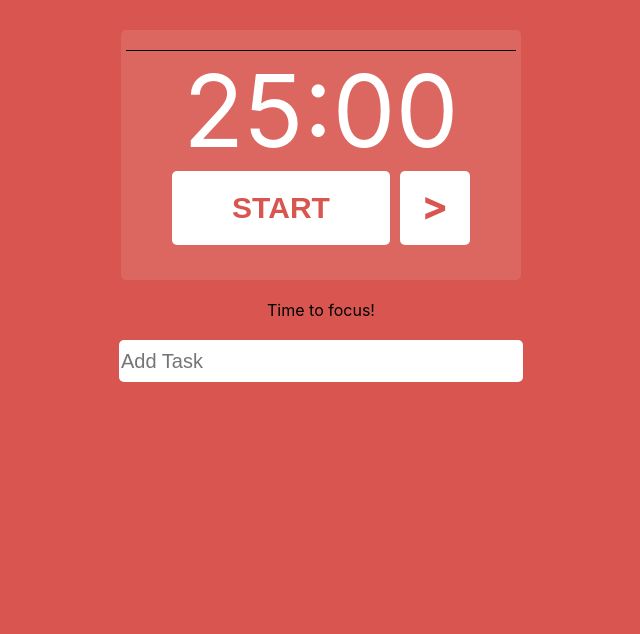
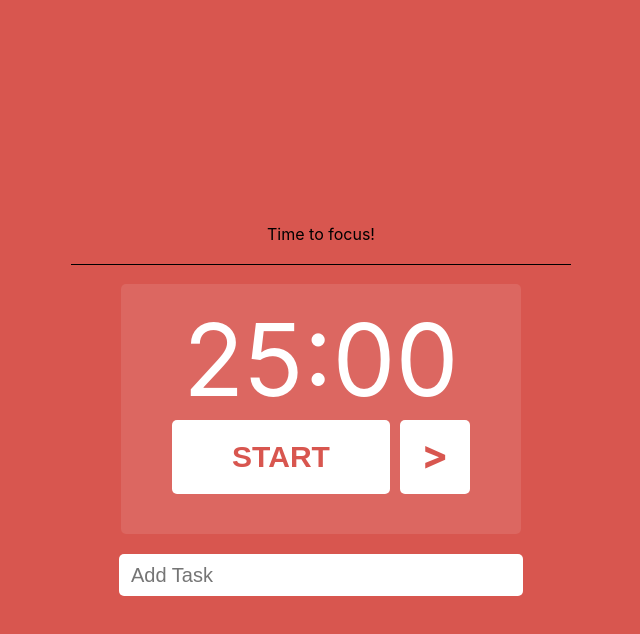
Before and after one commit to joelcmk/Pomodoro, a React (Create React App) app: page / in a window 1280 px wide. Shown: the top 634 px of the page, without its empty margins (319-959 px from the left). Built offline with nearby package versions, Linux system fonts and the light colour scheme.

Commit message:
Improve UI

```diff
--- a/src/App.css
+++ b/src/App.css
@@ -1,8 +1,19 @@
+
+body {
+  height: 100vh;
+  display: flex;
+  align-items: center;
+  text-align: center;
+  justify-content: center;
+}
+
+.App {
+
+}
+
 .pomodoro {
-  display: flex;
-  flex-direction: column;
-  text-align: center;
-  margin-top: 30px;
+display: flex;
+flex-direction: column;
 }
 
 .timer-box {
@@ -12,11 +23,17 @@
   text-align: center;
   height: 250px;
   margin: 0 auto;
+  display: flex;
+  align-items: center;
 }
 
 .timer {
+  margin-top: -25px;
   font-size: 100px;
   color: #FFFFFF;
+}
+
+.tests {
 }
 
 .button {
@@ -61,6 +78,7 @@
   display: flex;
   flex-wrap: wrap;
   justify-content: center;
+  margin-top: 20px;
 }
 
 .todo_list input {
@@ -70,6 +88,10 @@
   border: 0;
   border-radius: 5px;
   margin: 0 300px;
+}
+
+.todo_list ::placeholder {
+  padding-left: 10px;
 }
 
 .todo {
@@ -111,18 +133,16 @@ ul {
 }
 
 .progress_bar {
-  margin-left: 5px;
-  height: 20px;
-  width: 390px;
-  display: flex;
-  align-items: center;
+  height: .5px;
+  width: 500px;
+  margin: 0 auto;
+  margin-bottom: 20px;
 }
 
 .progress{
-  width: 390px;
+  width: 500px;
   height: .5px;
   background-color: black;
-  margin-top: 20px;
   z-index: 2;
   display: flex;
   align-items: center;
@@ -133,6 +153,7 @@ ul {
   width: 100%;
   height: 5px;
   z-index: 3;
+  border-radius: 2px;
 }
 
 
--- a/src/App.js
+++ b/src/App.js
@@ -2,7 +2,7 @@
 import React from 'react';
 import './App.css';
 import Timer from './components/Timer';
-import Form from './components/todo/Form';
+import Form from './components/Todo/Form';
 
 function App() {
   return (
--- a/src/components/Timer.js
+++ b/src/components/Timer.js
@@ -112,10 +112,10 @@ function Timer() {
 
   return (
     <div className="pomodoro">
+      <span className="text">{text}</span>
+      <ProgressBar cycleNumber={cycleNumber} minutes={minutes} seconds={seconds} />
       <div className="timer-box">
-        <div className="progress_box">
-          <ProgressBar cycleNumber={cycleNumber} minutes={minutes} seconds={seconds} />
-        </div>
+        <div className="tests">
           <div className="timer">
             {timerMinutes}
             :
@@ -142,7 +142,7 @@ function Timer() {
             </div>
           </div>
         </div>
-      <span className="text">{text}</span>
+      </div>
     </div>
   );
 }
```
Lines whose indentation alone changed are shown as unchanged.
